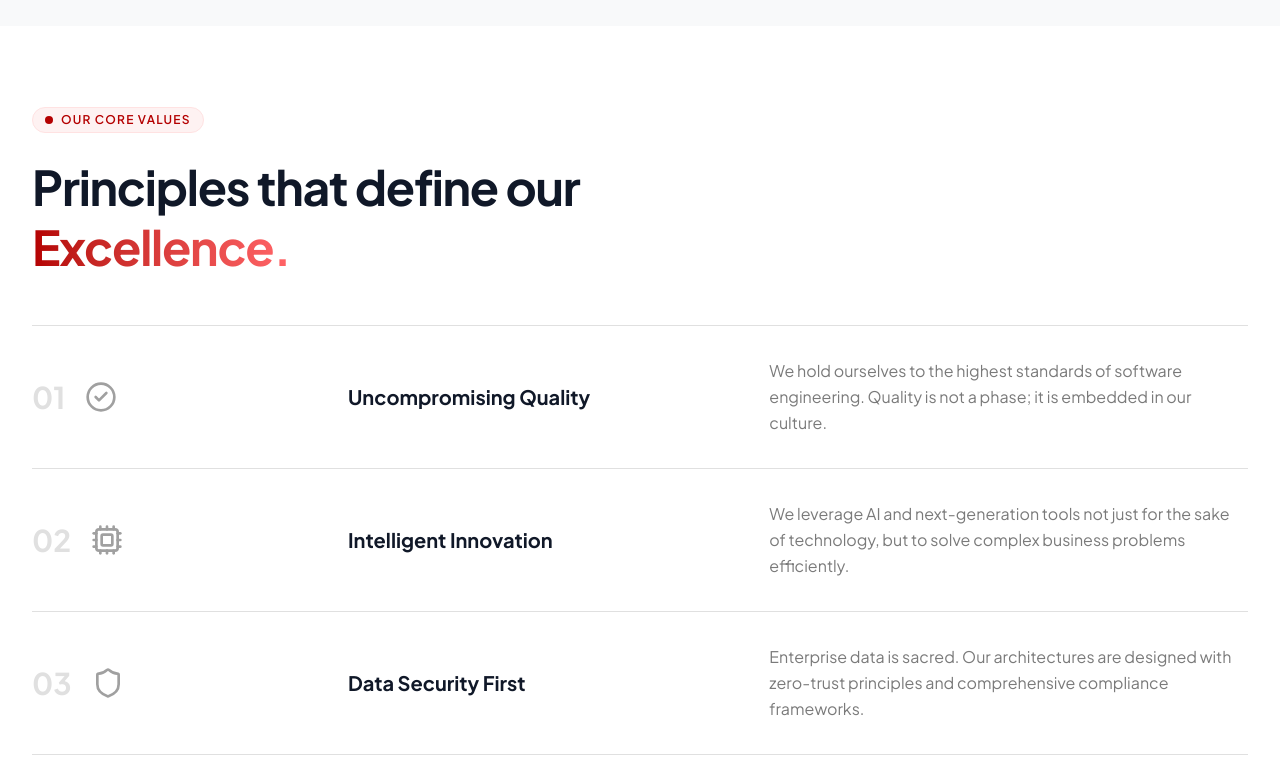
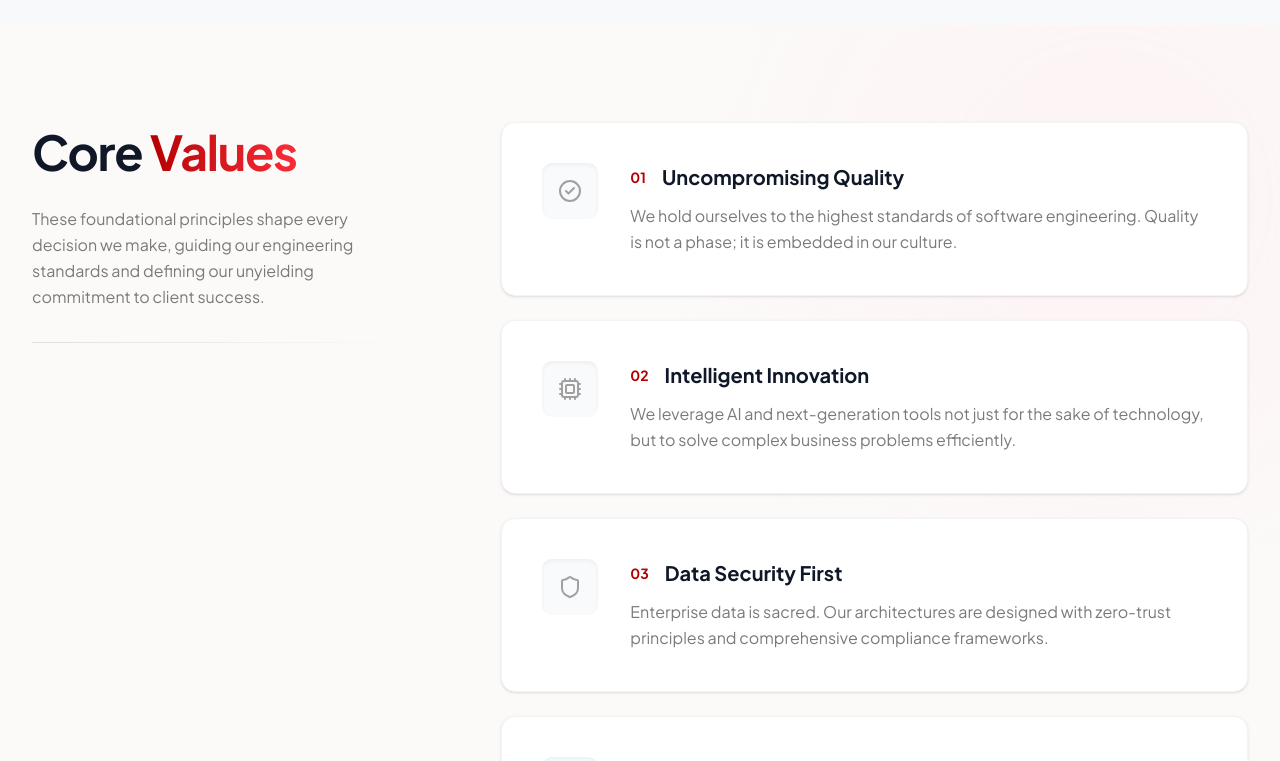
Before and after one commit to galahad-arpit03/ApMoSys, a Next.js app: page /about in a window 1280 px wide. Shown: the part 1820-2581 px from the top of the page. Built offline with nearby package versions, Linux system fonts and the light colour scheme.

Commit message:
About Page : components design updated

```diff
--- a/src/who-we-are/about-us/CoreValues/CoreValues.tsx
+++ b/src/who-we-are/about-us/CoreValues/CoreValues.tsx
@@ -1,81 +1,85 @@
 "use client";
-import React, { useState } from "react";
-import { motion, AnimatePresence } from "framer-motion";
+import React from "react";
+import { motion } from "framer-motion";
 import { CheckCircle2, Cpu, Shield, Zap } from "lucide-react";
 import { coreValuesData } from "./CoreValuesData";
 
 const iconMap: any = {
-  CheckCircle2: <CheckCircle2 className="w-8 h-8" />,
-  Cpu: <Cpu className="w-8 h-8" />,
-  Shield: <Shield className="w-8 h-8" />,
-  Zap: <Zap className="w-8 h-8" />
+  CheckCircle2: <CheckCircle2 className="w-6 h-6" />,
+  Cpu: <Cpu className="w-6 h-6" />,
+  Shield: <Shield className="w-6 h-6" />,
+  Zap: <Zap className="w-6 h-6" />
 };
 
 export default function CoreValues() {
-  const [hoveredIndex, setHoveredIndex] = useState<number | null>(null);
+  return (
+    <section className="py-24 bg-[#FCF9F9] relative overflow-clip">
+      {/* Decorative background circle */}
+      <div className="absolute top-0 right-0 -mt-32 -mr-32 w-[600px] h-[600px] bg-red-50 rounded-full blur-3xl opacity-50 pointer-events-none" />
 
-  return (
-    <section className="py-20 bg-white">
-      <div className="max-w-7xl mx-auto px-4 sm:px-6 lg:px-8">
+      <div className="max-w-7xl mx-auto px-4 sm:px-6 lg:px-8 relative z-10">
+        <div className="flex flex-col lg:flex-row gap-16 lg:gap-24">
 
-        <div className="mb-12 md:w-2/3">
-          <div className="inline-flex items-center gap-2 px-3 py-1 rounded-full bg-red-50 border border-red-100 text-xs font-semibold uppercase tracking-widest text-primary-red mb-6">
+          {/* Left Column: Sticky Header */}
+          <div className="lg:w-1/3">
+            <div className="sticky top-32">
+              {/* <div className="inline-flex items-center gap-2 px-3 py-1 rounded-full bg-red-100/50 border border-red-200 text-xs font-bold uppercase tracking-widest text-primary-red mb-6">
                 <span className="w-2 h-2 rounded-full bg-primary-red" />
-            Our Core Values
+                Our Culture
+              </div> */}
+              <h2 className="text-4xl md:text-5xl font-black text-gray-900 tracking-tight leading-tight mb-6">
+                Core <span className="text-transparent bg-clip-text bg-gradient-to-r from-primary-red to-red-500">Values</span>
+              </h2>
+              <p className="text-gray-500 text-base leading-relaxed mb-8">
+                These foundational principles shape every decision we make, guiding our engineering standards and defining our unyielding commitment to client success.
+              </p>
+              <div className="hidden lg:block w-full h-[1px] bg-gradient-to-r from-gray-200 to-transparent" />
             </div>
-          <h2 className="text-3xl md:text-4xl lg:text-5xl font-black text-gray-900 tracking-tight leading-tight">
-            Principles that define our <span className="text-transparent bg-clip-text bg-gradient-to-r from-primary-red to-red-400">Excellence.</span>
-          </h2>
           </div>
 
-        <div className="border-t border-gray-200">
+          {/* Right Column: Cards */}
+          <div className="lg:w-2/3 flex flex-col gap-6">
             {coreValuesData.map((value, i) => (
               <motion.div
                 key={i}
-              initial={{ opacity: 0, y: 20 }}
-              whileInView={{ opacity: 1, y: 0 }}
-              viewport={{ once: true }}
+                initial={{ opacity: 0, x: 20 }}
+                whileInView={{ opacity: 1, x: 0 }}
+                viewport={{ once: true, margin: "-100px" }}
                 transition={{ delay: i * 0.1, duration: 0.5 }}
-              onMouseEnter={() => setHoveredIndex(i)}
-              onMouseLeave={() => setHoveredIndex(null)}
-              className="group relative border-b border-gray-200 py-6 lg:py-8 transition-colors duration-500 hover:bg-gray-50/50"
+                className="group relative bg-white p-8 sm:p-10 rounded-2xl border border-gray-100 shadow-sm hover:shadow-[0_20px_40px_-15px_rgba(0,0,0,0.05)] hover:-translate-y-1 transition-all duration-300"
               >
-              {/* Animated Accent Line */}
-              <div className="absolute bottom-[-1px] left-0 h-[1px] bg-primary-red transition-all duration-500"
-                   style={{ width: hoveredIndex === i ? '100%' : '0%' }} />
+                <div className="flex flex-col sm:flex-row gap-6 sm:gap-8 items-start">
 
-              <div className="grid grid-cols-1 md:grid-cols-12 gap-6 lg:gap-12 items-center">
-
-                {/* Number & Icon */}
-                <div className="md:col-span-3 flex items-center gap-5">
-                  <div className="text-3xl font-black text-gray-200 group-hover:text-primary-red transition-colors duration-500">
-                    0{i + 1}
-                  </div>
-                  <div className="text-gray-400 group-hover:text-primary-red transition-colors duration-500">
+                  {/* Icon Container */}
+                  <div className="shrink-0 flex items-center justify-center w-14 h-14 rounded-xl bg-gray-50 text-gray-400 group-hover:bg-gray-200 group-hover:text-black transition-colors duration-300 shadow-inner">
                     {iconMap[value.icon]}
                   </div>
-                </div>
 
-                {/* Title */}
-                <div className="md:col-span-4">
-                  <h3 className="text-lg lg:text-xl font-bold text-gray-900 group-hover:translate-x-2 transition-transform duration-500">
+                  {/* Content */}
+                  <div className="flex-1">
+                    <div className="flex items-center gap-4 mb-3">
+                      <span className="text-sm font-black text-primary-red group-hover:text-primary-red transition-colors">
+                        0{i + 1}
+                      </span>
+                      <h3 className="text-xl font-bold text-gray-900">
                         {value.title}
                       </h3>
                     </div>
-
-                {/* Description */}
-                <div className="md:col-span-5">
-                  <p className="text-gray-500 text-sm lg:text-base leading-relaxed">
+                    <p className="text-gray-500 text-sm sm:text-base leading-relaxed">
                       {value.desc}
                     </p>
                   </div>
 
                 </div>
+
+                {/* Subtle Hover Border Bottom */}
+                <div className="absolute bottom-0 left-0 right-0 h-0.25 bg-gradient-to-r from-primary-red to-red-400 opacity-0 group-hover:opacity-100 rounded-b-2xl transition-opacity duration-300" />
               </motion.div>
             ))}
           </div>
 
         </div>
+      </div>
     </section>
   );
 }
--- a/src/who-we-are/about-us/StorySection/StorySection.tsx
+++ b/src/who-we-are/about-us/StorySection/StorySection.tsx
@@ -10,12 +10,15 @@ export default function StorySection() {
         <div className="grid grid-cols-1 lg:grid-cols-12 gap-12 lg:gap-16 items-start">
 
           <div className="lg:col-span-4 lg:sticky lg:top-32">
-            <div className="inline-flex items-center gap-2 px-3 py-1 rounded-full bg-red-50 border border-red-100 text-xs font-semibold uppercase tracking-widest text-primary-red mb-6">
+            {/* <div className="inline-flex items-center gap-2 px-3 py-1 rounded-full bg-red-50 border border-red-100 text-xs font-semibold uppercase tracking-widest text-primary-red mb-6">
               <span className="w-2 h-2 rounded-full bg-primary-red" />
               Our Story
-            </div>
+            </div> */}
             <h2 className="text-4xl lg:text-5xl font-black text-gray-900 tracking-tight mb-6">
-              {storyData.heading}
+              {storyData.heading.split(' ')[0]}{' '}
+              <span className="text-transparent bg-clip-text bg-gradient-to-r from-primary-red to-red-500">
+                {storyData.heading.split(' ').slice(1).join(' ')}
+              </span>
             </h2>
             <p className="text-gray-500 text-base leading-relaxed mb-8">
               {storyData.description}
@@ -33,7 +36,7 @@ export default function StorySection() {
                 transition={{ delay: idx * 0.15, duration: 0.6 }}
                 className="group bg-white p-8 lg:p-10 rounded-2xl border border-gray-100 shadow-[0_8px_30px_rgb(0,0,0,0.04)] hover:shadow-[0_8px_30px_rgb(0,0,0,0.08)] hover:-translate-y-1 transition-all duration-300"
               >
-                <div className="w-12 h-12 bg-red-50 rounded-xl flex items-center justify-center mb-6 text-primary-red font-bold text-xl group-hover:scale-110 group-hover:bg-primary-red group-hover:text-white transition-all duration-300">
+                <div className="w-12 h-12 bg-gray-50 rounded-xl flex items-center justify-center mb-6 text-gray-400 font-bold text-xl group-hover:scale-110 group-hover:bg-gray-200 group-hover:text-black transition-all duration-300 shadow-inner">
                   0{idx + 1}
                 </div>
                 <h3 className="text-gray-900 font-bold text-xl mb-4">{card.title}</h3>
```
Lines whose indentation alone changed are shown as unchanged.
